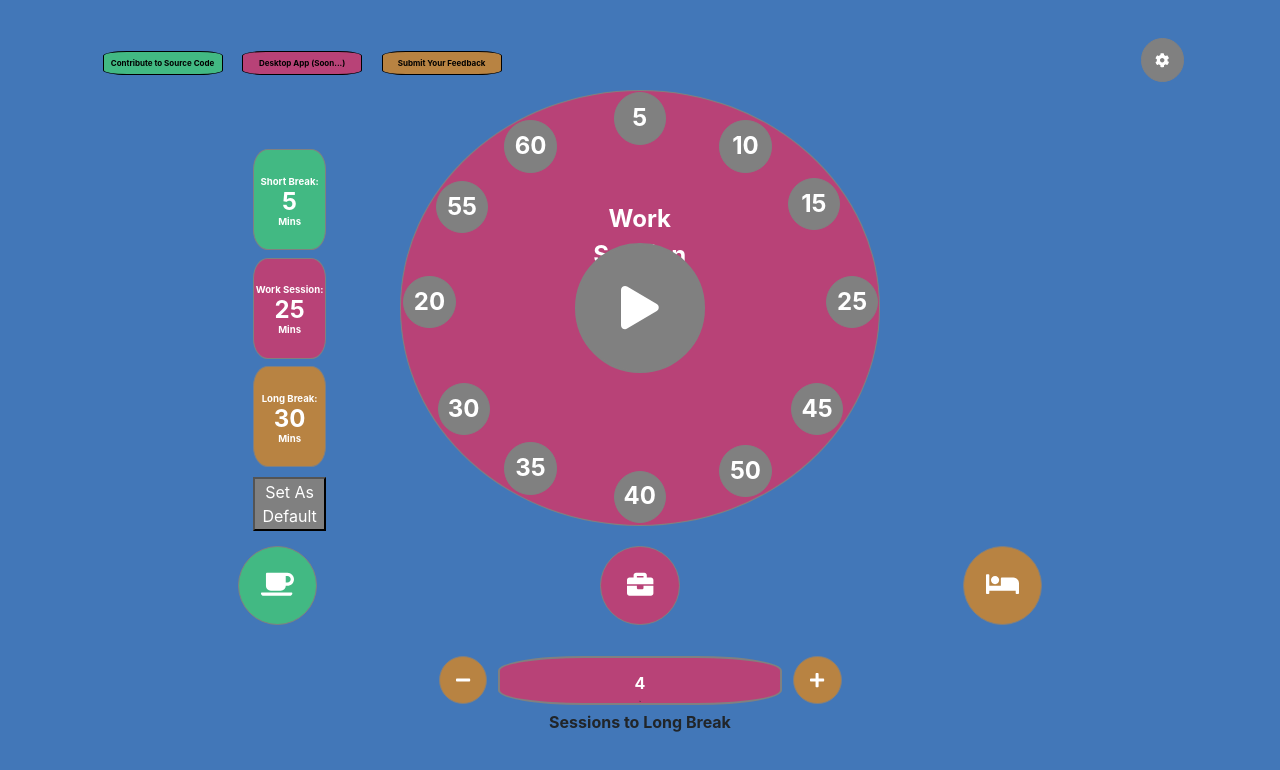
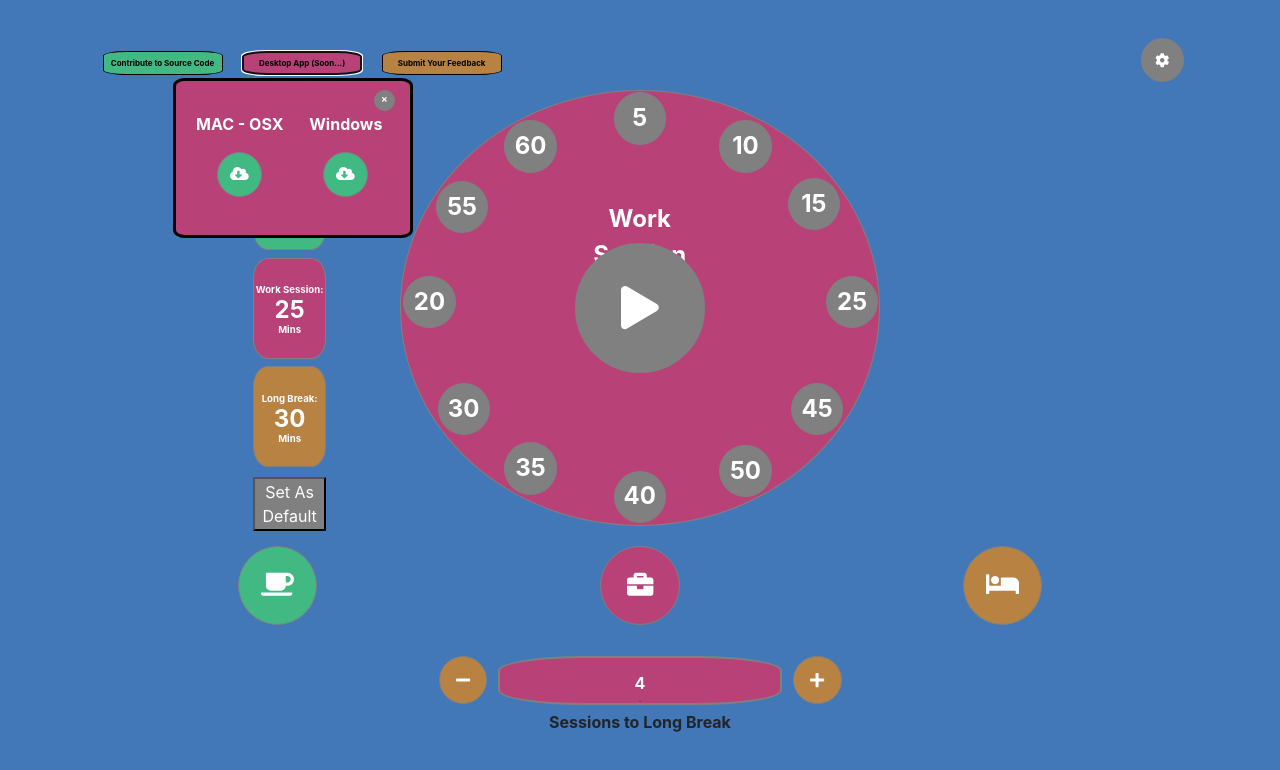
Before and after one commit to moomoolive/pomdoro_timer, a Vue app in the folder code/: page / in a window 1280 px wide. Both pictures are taken after a click on the button "Desktop App (Soon...)". Shown: the top 770 px of the page. Built offline with nearby package versions, Linux system fonts and the light colour scheme.

Commit message:
added link to download app for windows

```diff
--- a/code/src/components/Header.vue
+++ b/code/src/components/Header.vue
@@ -1,5 +1,10 @@
 <template>
     <div>
+        <download-desktop
+        v-if="showDownload"
+        style="position: fixed; z-index: 1"
+        @close="showDownload = false"
+        />
         <div id="left" v-if="!smallScreen">
             <button id="button" class="github">
                 <a @click="openNewTab(githubLink)">Contribute to Source Code</a>
@@ -9,7 +14,7 @@
             id="button"
             class="desktop"
             >
-                <a href="#">Desktop App (Soon...)</a>
+                <a @click="showDownload = true">Desktop App (Soon...)</a>
             </button>
             <button id="button" class="feedback">
                 <a href="#">Submit Your Feedback</a>
@@ -32,13 +37,15 @@ import selectionButton from "./commonComponents/selectionButton"
 export default {
     name: "Header",
     components: {
-        selectionButton
+        selectionButton,
+        downloadDesktop: () => import ("./headerComponents/downloadDesktop.vue")
     },
     data() {
         return {
             githubLink: "https://github.com/moomoolive/pomdoro_timer",
             isMounted: false,
-            isElectron: false
+            isElectron: false,
+            showDownload: false
         }
     },
     methods: {
@@ -65,6 +72,7 @@ export default {
             }
             else if (newValue > screenLength && oldValue <= screenLength) {
                 this.$store.dispatch('screenSize', true)
+                this.showDownload = false
             }
         },
         smallScreenIndicator2(oldValue, newValue) {
@@ -74,6 +82,7 @@ export default {
             }
             else if (newValue > screenLength && oldValue <= screenLength) {
                 this.$store.dispatch('screenSize', true)
+                this.showDownload = false
             }
         }
     },
--- /dev/null
+++ b/code/src/components/headerComponents/downloadDesktop.vue
@@ -0,0 +1,89 @@
+<template>
+    <div class="container">
+        <div class="button">
+            <selection-button icon="fas fa-times" @click.native="$emit('close')" />
+        </div>
+        <div>
+            <div class="download one">
+                <p class="text">Windows</p>
+                <div class="downloadButton">
+                    <a :href="`${publicPath}windowsDesktop.exe`" download>
+                    <selection-button
+                    icon="fas fa-cloud-download-alt"
+                    color="green"
+                    />
+                    </a>
+                </div>
+            </div>
+            <div class="download two">
+                <p class="text">MAC - OSX</p>
+                <div class="downloadButton">
+                    <selection-button
+                    icon="fas fa-cloud-download-alt"
+                    color="green"
+                    />
+                </div>
+            </div>
+        </div>
+    </div>
+</template>
+
+<script>
+import selectionButton from '../commonComponents/selectionButton.vue'
+
+export default {
+    name: 'downloadDesktop',
+    components: {
+        selectionButton
+    },
+    data() {
+        return {
+            publicPath: process.env.BASE_URL
+        }
+    }
+}
+</script>
+
+<style lang="scss" scoped>
+.container {
+    height: 20vh;
+    width: 30vh;
+    background: $secondaryColor;
+    border: black solid;
+    border-radius: 5%;
+    margin-top: 5vh;
+    margin-left: 6%;
+}
+
+.button {
+    height: 15%;
+    text-align: right;
+    margin-top: 1.5%;
+}
+
+.download {
+    position: relative;
+    width: 50%;
+    height: 65%;
+    top: 3%;
+    text-align: center;
+    &.one {
+        float: right;
+        left: 1%;
+    }
+    &.two {
+        float: left;
+        right: 1%;
+    }
+}
+
+.text {
+    font-size: 2vh;
+    font-weight: bold;
+    color: white
+}
+
+.downloadButton {
+    height: 50%;
+}
+</style>
```
Also changed, not shown: code/package.json (+8 -1 lines), 2 other files (tests, documents, lock files or other folders).
